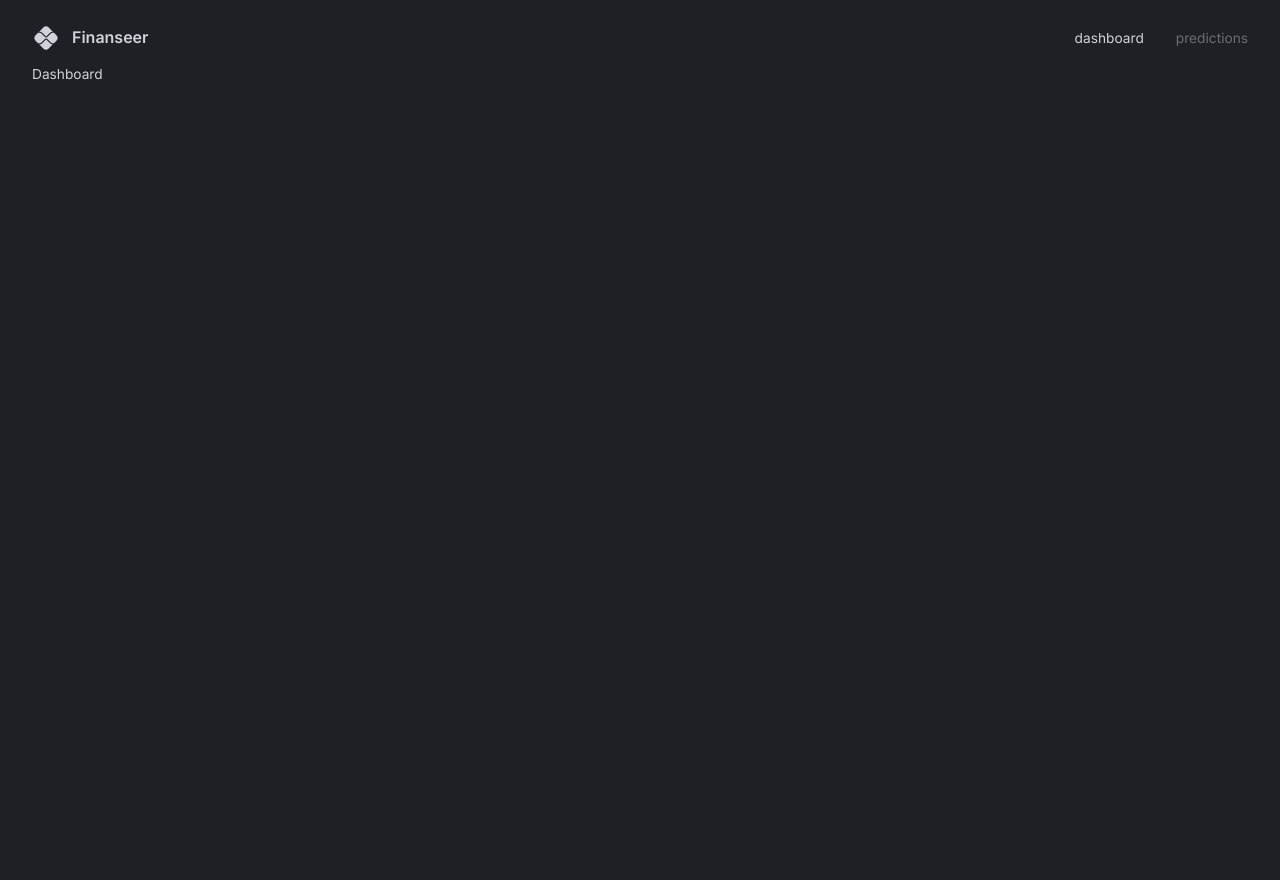
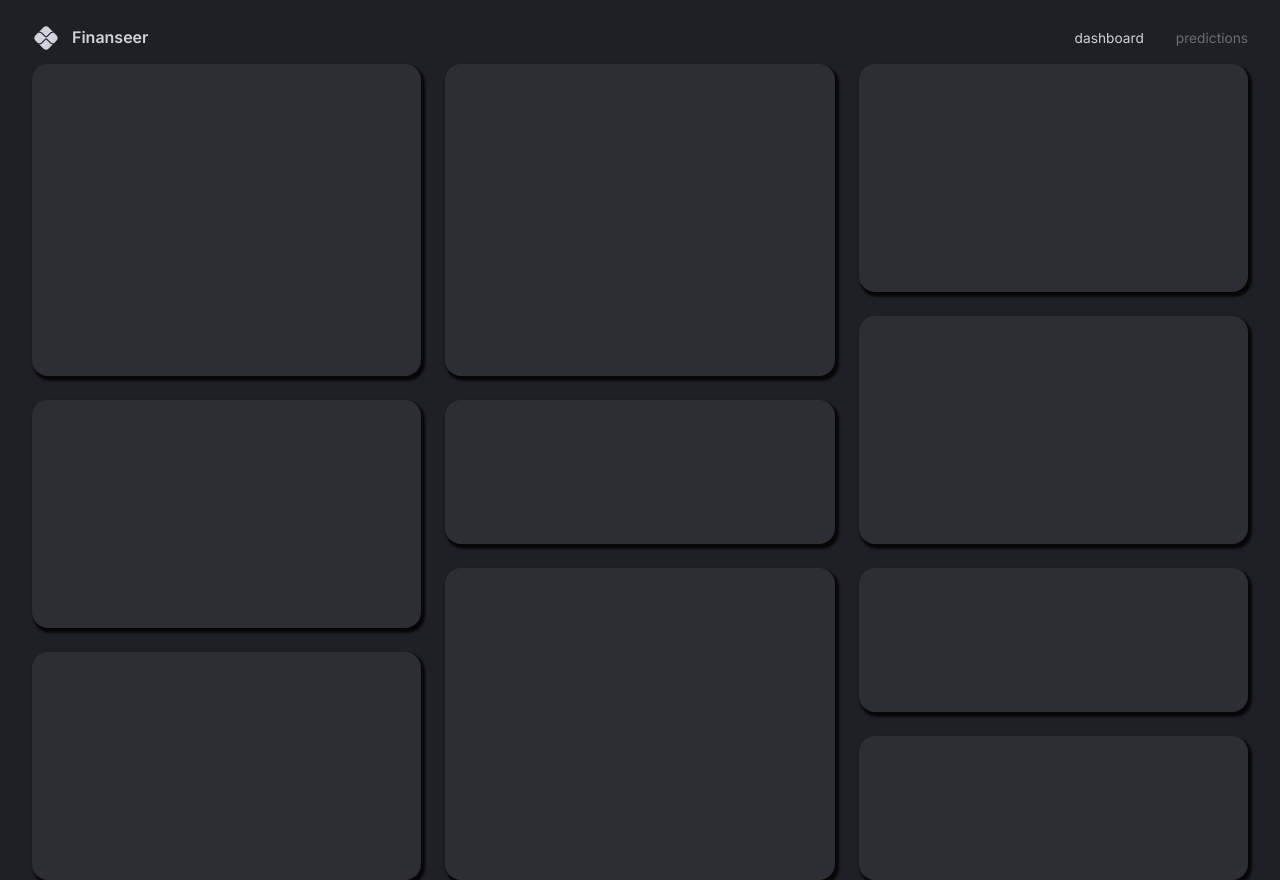
Before and after one commit to hdurand22/financeapp, a React (Vite) app in the folder client/: page / in a window 1280 px wide. Before the commit the page ends 800 px from the top, so only its background shows below. Built offline with nearby package versions, Linux system fonts and the light colour scheme.

Commit message:
created dashboard box components and set up dashboard layout

```diff
--- /dev/null
+++ b/client/src/components/DashboardBox.tsx
@@ -0,0 +1,10 @@
+import { Box } from "@mui/material";
+import { styled } from '@mui/system';
+
+const DashboardBox = styled(Box)(({ theme }) => ({
+    backgroundColor: theme.palette.background.light,
+    borderRadius: "1rem",
+    boxShadow: "0.15rem 0.2rem 0.15rem 0.1rem rgba(0,0,0, .8)",
+}));
+
+export default DashboardBox;
--- /dev/null
+++ b/client/src/scenes/dashboard/Row1.tsx
@@ -0,0 +1,17 @@
+import DashboardBox from '@/components/DashboardBox'
+import React from 'react'
+
+// eslint-disable-next-line
+type Props = {}
+
+const Row1 = (props: Props) => {
+  return (
+    <>
+        <DashboardBox gridArea="a"></DashboardBox>
+        <DashboardBox gridArea="b"></DashboardBox>
+        <DashboardBox gridArea="c"></DashboardBox>
+    </>
+  )
+}
+
+export default Row1
--- /dev/null
+++ b/client/src/scenes/dashboard/Row2.tsx
@@ -0,0 +1,17 @@
+import React from 'react'
+import DashboardBox from '@/components/DashboardBox'
+
+// eslint-disable-next-line
+type Props = {}
+
+const Row2 = (props: Props) => {
+  return (
+    <>
+        <DashboardBox gridArea="d"></DashboardBox>
+        <DashboardBox gridArea="e"></DashboardBox>
+        <DashboardBox gridArea="f"></DashboardBox>
+    </>
+  )
+}
+
+export default Row2
--- /dev/null
+++ b/client/src/scenes/dashboard/Row3.tsx
@@ -0,0 +1,18 @@
+import React from 'react'
+import DashboardBox from '@/components/DashboardBox'
+
+// eslint-disable-next-line
+type Props = {}
+
+const Row3 = (props: Props) => {
+  return (
+    <>
+        <DashboardBox gridArea="g"></DashboardBox>
+        <DashboardBox gridArea="h"></DashboardBox>
+        <DashboardBox gridArea="i"></DashboardBox>
+        <DashboardBox gridArea="j"></DashboardBox>
+    </>
+  )
+}
+
+export default Row3
--- a/client/src/scenes/dashboard/index.tsx
+++ b/client/src/scenes/dashboard/index.tsx
@@ -1,14 +1,80 @@
-import { Box, useTheme } from '@mui/material';
+import { Box, useMediaQuery } from '@mui/material';
+import Row1 from './Row1';
+import Row2 from './Row2';
+import Row3 from './Row3';
 
-// eslint-disable-next-line
-type Props = {}
+const gridTemplateLargeScreens = `
+    "a b c"
+    "a b c"
+    "a b c"
+    "a b f"
+    "d e f"
+    "d e f"
+    "d h i"
+    "g h i"
+    "g h j"
+    "g h j"
+`;
 
-const Dashboard = (props: Props) => {
-    const { palette } = useTheme();
+const gridTemplateSmallScreens = `
+    "a"
+    "a"
+    "a"
+    "a"
+    "b"
+    "b"
+    "b"
+    "b"
+    "c"
+    "c"
+    "c"
+    "d"
+    "d"
+    "d"
+    "e"
+    "e"
+    "f"
+    "f"
+    "f"
+    "g"
+    "g"
+    "g"
+    "h"
+    "h"
+    "h"
+    "h"
+    "i"
+    "i"
+    "j"
+    "j"
+`;
+
+const Dashboard = () => {
+    const isAboveMediumScreens = useMediaQuery("(min-width: 1200px)")
 
     return (
-    <Box color={palette.grey[300]}>Dashboard</Box>
-  )
+        <Box
+            width="100%"
+            height="100%"
+            display="grid"
+            gap="1.5rem"
+            sx = {
+                isAboveMediumScreens ? {
+                    gridTemplateColumns: "repeat(3, minmax(370px, 1fr))",
+                    gridTemplateRows: "repeat(10, minmax(60px, 1fr))",
+                    gridTemplateAreas: gridTemplateLargeScreens,
+                } : {
+                    gridAutoColumns: "1fr",
+                    gridAutoRows: "80px",
+                    gridTemplateAreas: gridTemplateSmallScreens,
+                }
+            }
+        >
+            <Row1 />
+            <Row2 />
+            <Row3 />
+        </Box>
+    )
 }
 
 export default Dashboard
```
